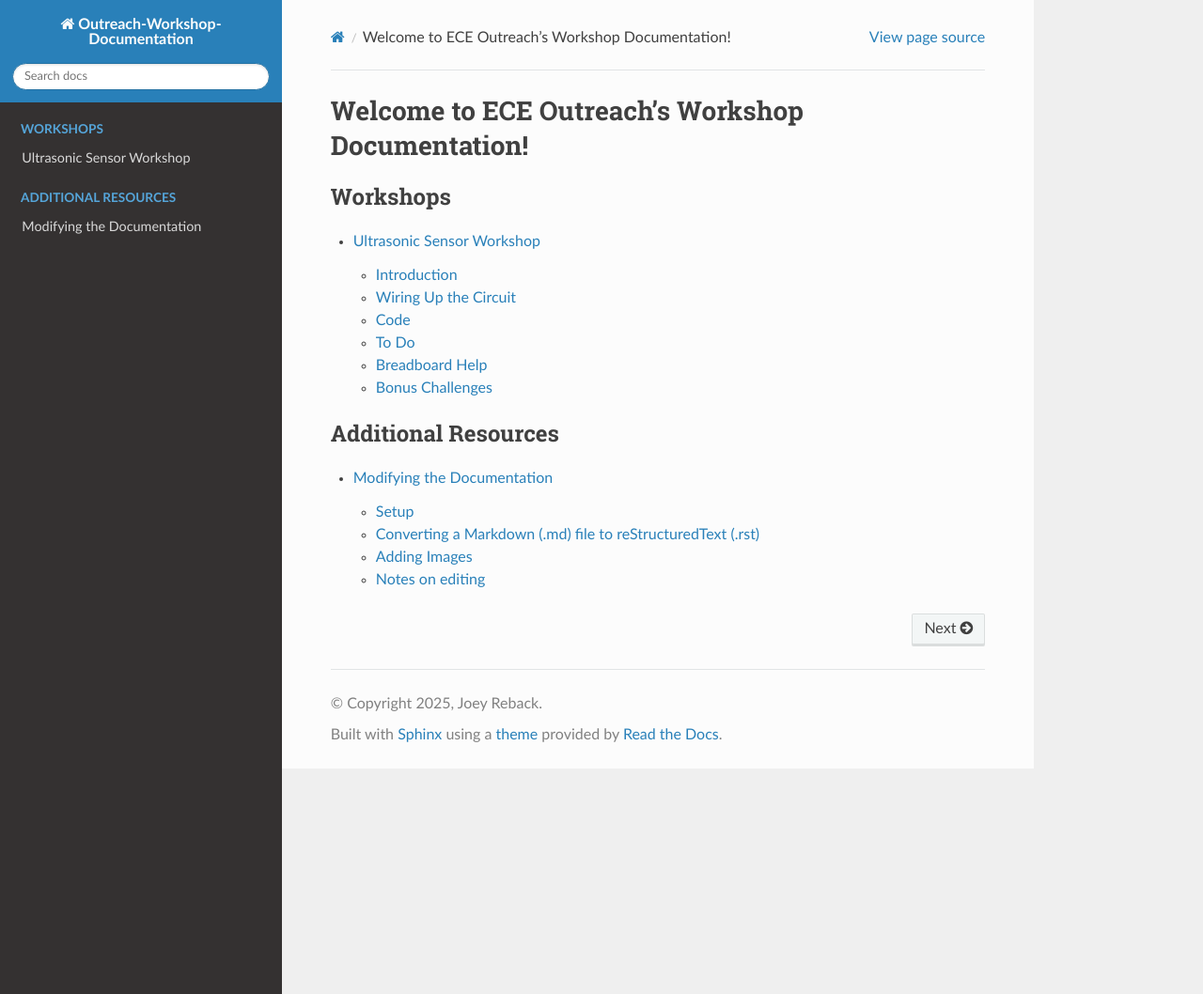
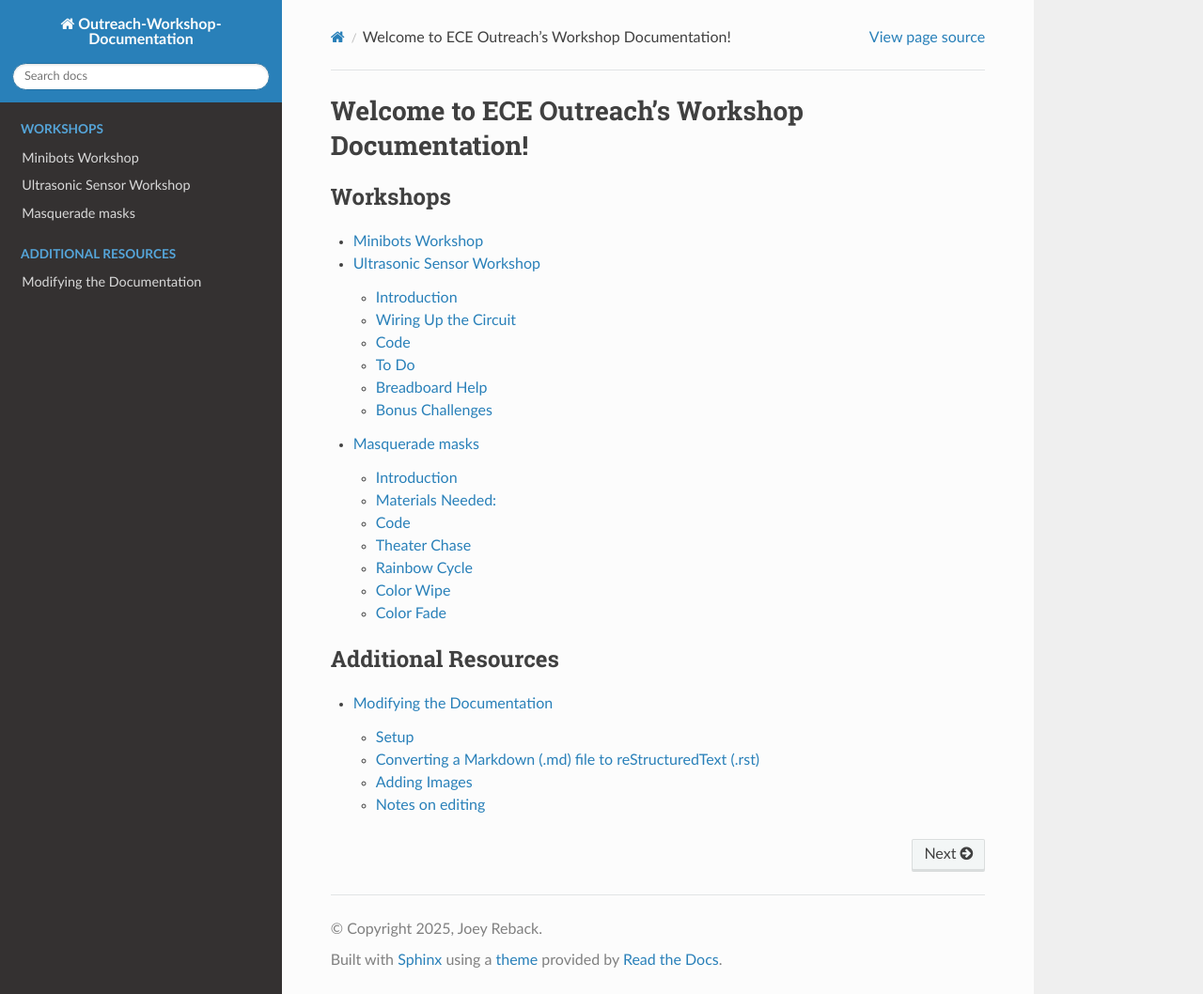
Before and after one commit to CSU-ECE-Outreach/Outreach-Workshop-Documentation, a Sphinx documentation site: the page built from docs/index.rst, in a window 1280 px wide and 1058 px high. Shown: the whole window at 94% size. Built offline with Sphinx 7.4.7 and the Read the Docs theme 3.1.0, drawn with Linux system fonts in a browser that asks for light colours; some of the changed lines change nothing that is shown.

Commit message:
Masquerade workshop

```diff
--- a/docs/index.rst
+++ b/docs/index.rst
@@ -10,7 +10,9 @@ Welcome to ECE Outreach's Workshop Documentation!
    :maxdepth: 2
    :caption: Workshops
 
+   minibots
    ultrasonic_sensor_workshop
+   masks
 
 .. toctree::
    :maxdepth: 2
--- /dev/null
+++ b/docs/masks.rst
@@ -0,0 +1,150 @@
+Masquerade masks
+=================
+
+Introduction
+--------------------
+In this workshop, we will be learning how to use neopixels to create colorful masks!
+
+What are neopixels?
+- Neopixels are special LEDs that can be used in strands to create cool sequences of colors
+-
+
+Materials Needed:
+------------------
+1x Arduino Nano
+1x Battery Cable
+1x LED String
+
+Code
+-------------------
+To make cool sequences, we will first begin with some starter code to copy in
+
+Make sure you install Adafruit_NeoPixel before writing your code
+
+
+.. code-block:: cpp
+
+    // ---------------------------
+    // Masquerade Workshop Code
+    // Created by Joey Reback
+    // Date: 11/17/2025
+
+    // Set Arduino Library Pin Numbers and Number of LEDS
+    #include <Adafruit_NeoPixel.h>
+
+    #define PIN 6
+    #define NUM_LEDS 6
+
+    // Define LED Strip information
+    Adafruit_NeoPixel strip(NUM_LEDS, PIN, NEO_GRB + NEO_KHZ800);
+
+    // Leave this space below empty for your functions!
+
+
+    // End of empty space
+
+    // Initialize your LED Strip
+    void setup() {
+        strip.begin();
+        strip.show();
+    }
+
+    // What Arduino will run in a loop
+    void loop() {
+
+    }
+
+
+Theater Chase
+-------------
+Watch a color bounce back and forth!
+
+.. code-block:: cpp
+
+    //copy this part to your empty space
+    void theaterChase(uint32_t c, int wait) {
+        for (int j = 0; j < 10; j++) {
+            for (int q = 0; q < 3; q++) {
+                for (int i = 0; i < strip.numPixels(); i += 3) {
+                    strip.setPixelColor(i + q, c);
+                }
+                strip.show();
+                delay(wait);
+                for (int i = 0; i < strip.numPixels(); i += 3) {
+                    strip.setPixelColor(i + q, 0);
+                }
+            }
+        }
+    }
+
+    //copy this line in void loop()
+    // Replace <RED>, <GREEN>, <BLUE>, <TIME> with what you want
+    theaterChase(strip.Color(<RED>, <GREEN>, <BLUE>), <TIME>);
+
+Rainbow Cycle
+---------------
+Show all the colors of the rainbow!
+
+.. code-block:: cpp
+
+    //copy this part to your empty space
+    void rainbowCycle(int wait) {
+        for (long j = 0; j < 256 * 5; j++) {
+            for (int i = 0; i < strip.numPixels(); i++) {
+            strip.setPixelColor(i, Wheel((i * 256 / strip.numPixels() + j) & 255));
+            }
+            strip.show();
+            delay(wait);
+        }
+    }
+
+    //copy this line in void loop()
+    // Replace <TIME> with what you want
+    rainbowCycle(<TIME>);
+
+Color Wipe
+----------------
+Show a color and then wipe it off!
+
+.. code-block:: cpp
+
+    // copy this part to your empty space
+    void colorWipe(uint32_t c, int wait) {
+        for (int i = 0; i < strip.numPixels(); i++) {
+            strip.setPixelColor(i, c);
+            strip.show();
+            delay(wait);
+        }
+    }
+
+    // copy this line in void loop()
+    // Replace <RED>, <GREEN>, <BLUE>, <TIME> with what you want
+    colorWipe(strip.Color(<RED>, <GREEN>, <BLUE>), <TIME>);
+
+Color Fade
+---------------
+Fade between two colors!
+
+.. code-block:: cpp
+
+    // copy this part to your empty space
+    void colorFade(uint32_t c1, uint32_t c2, int duration_ms) {
+        uint8_t r1 = (c1 >> 16) & 0xFF, g1 = (c1 >> 8) & 0xFF, b1 = c1 & 0xFF;
+        uint8_t r2 = (c2 >> 16) & 0xFF, g2 = (c2 >> 8) & 0xFF, b2 = c2 & 0xFF;
+
+        for (int step = 0; step <= 100; step++) {
+            float t = step / 100.0;
+            uint8_t r = r1 + (r2 - r1) * t;
+            uint8_t g = g1 + (g2 - g1) * t;
+            uint8_t b = b1 + (b2 - b1) * t;
+
+            uint32_t c = strip.Color(r, g, b);
+            for (int i = 0; i < strip.numPixels(); i++) strip.setPixelColor(i, c);
+            strip.show();
+            delay(duration_ms / 100);
+        }
+    }
+
+    // copy this line into void loop()
+    // Replace <RED 1>, <GREEN 1>, <BLUE 1>, <RED 2>, <BLUE 2>, <GREEN 2>, <TIME>
+    colorFade(strip.Color(<RED 1>, <GREEN 1>, <BLUE 1>), strip.Color(<RED 2>, <GREEN 2>, <BLUE 2>), <TIME>);
--- /dev/null
+++ b/docs/minibots.rst
@@ -0,0 +1,4 @@
+Minibots Workshop
+=======================
+
+*To be written*
```
